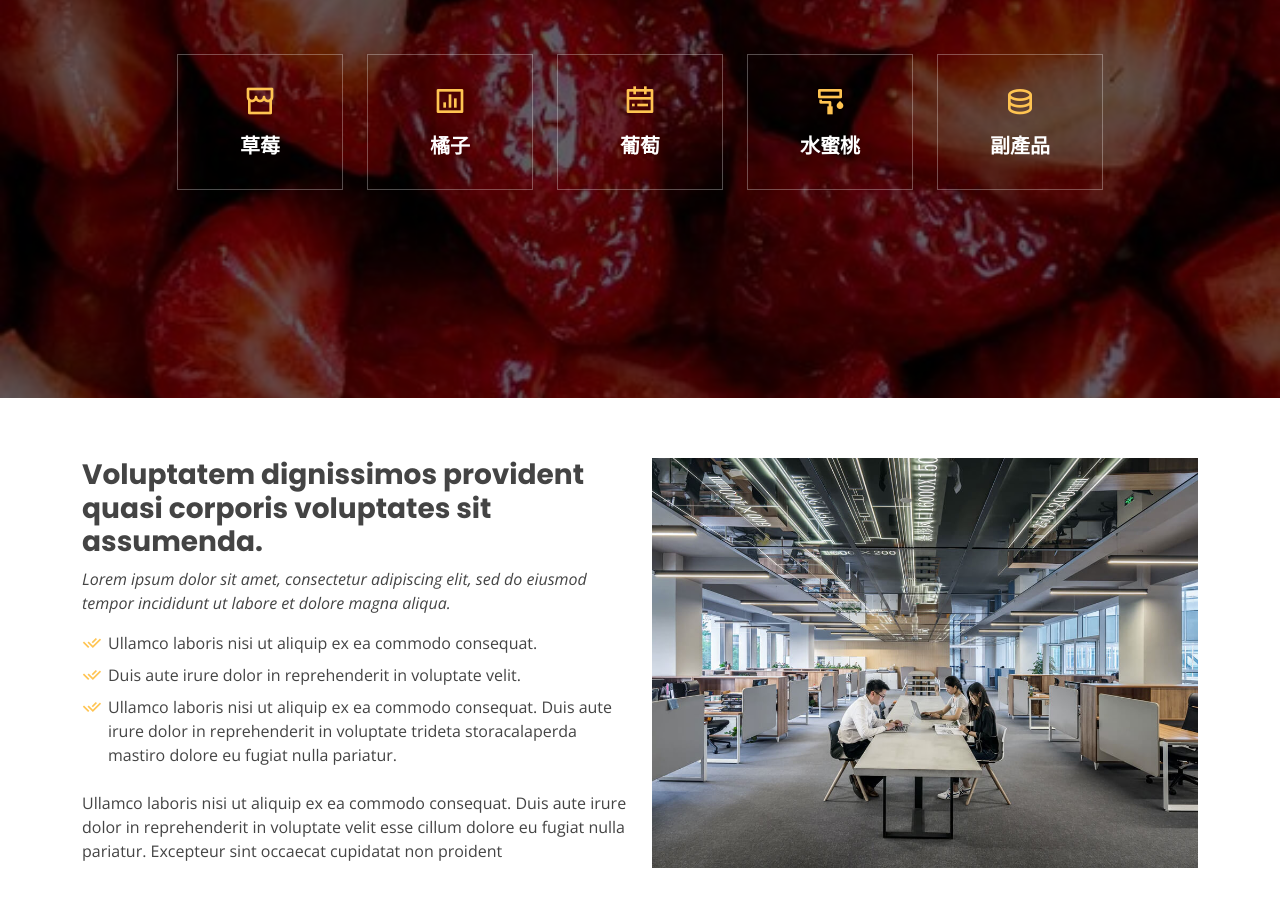
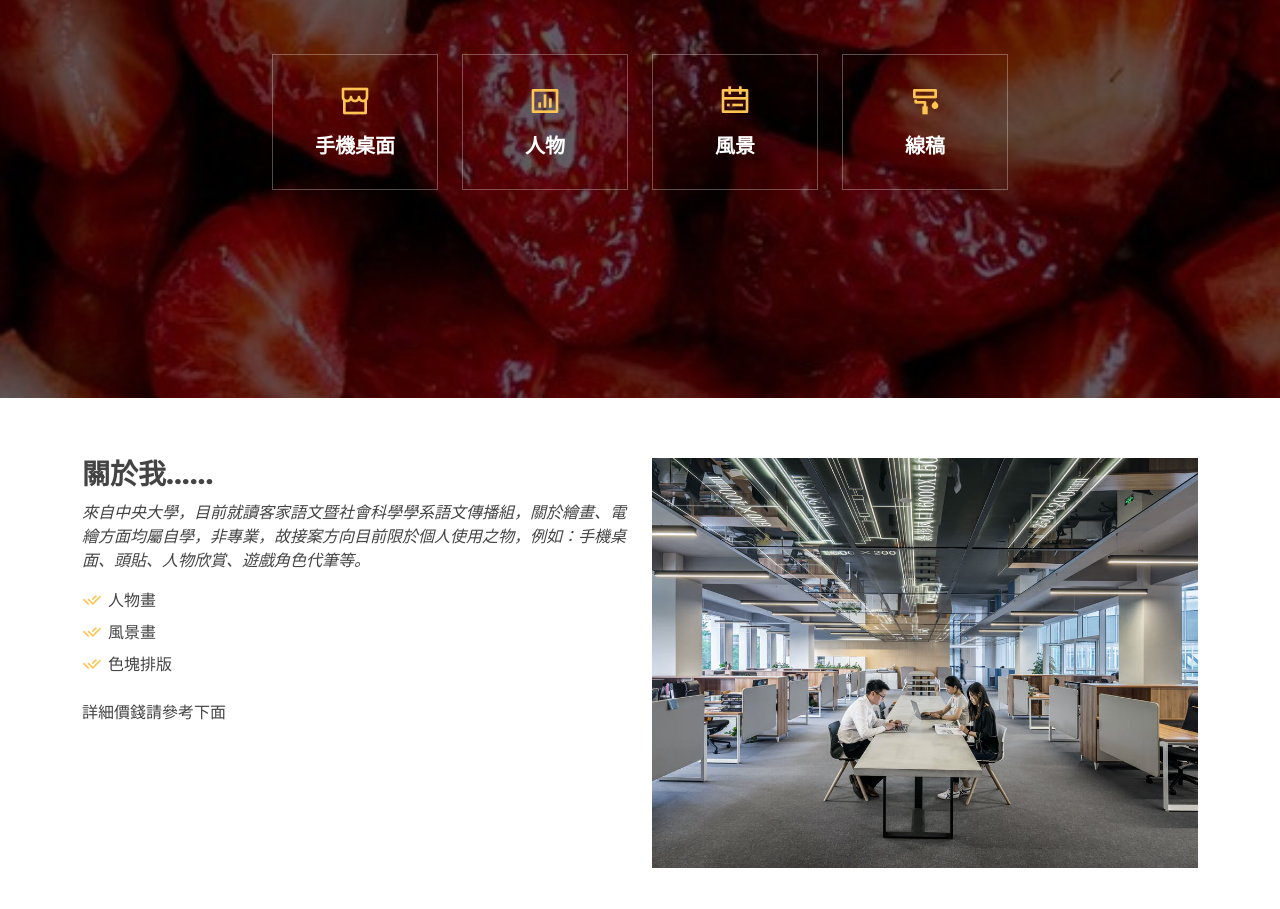
Before and after one commit to Yujou2004/Yujou2004.github.io, a plain HTML site: page index.html in a window 1280 px wide. Shown: the part 402-1311 px from the top of the page. Drawn offline with nearby package versions, Linux system fonts and the light colour scheme; animation ran at ten frames a second.

Commit message:
Add files via upload

```diff
--- a/index.html
+++ b/index.html
@@ -5,7 +5,7 @@
   <meta charset="utf-8">
   <meta content="width=device-width, initial-scale=1.0" name="viewport">
 
-  <title>水果</title>
+  <title>電繪委託</title>
   <meta content="" name="description">
   <meta content="" name="keywords">
 
@@ -43,7 +43,7 @@
   <header id="header" class="fixed-top ">
     <div class="container d-flex align-items-center justify-content-lg-between">
 
-      <h1 class="logo me-auto me-lg-0"><a href="index.html">水果<span>.</span></a></h1>
+      <h1 class="logo me-auto me-lg-0"><a href="index.html">Project<span>.</span></a></h1>
       <!-- Uncomment below if you prefer to use an image logo -->
       <!-- <a href="index.html" class="logo me-auto me-lg-0"><img src="assets/img/logo.png" alt="" class="img-fluid"></a>-->
 
@@ -55,8 +55,8 @@
           <li><a class="nav-link scrollto " href="#portfolio">介紹</a></li>
           <li class="dropdown"><a href="#"><span>種類</span> <i class="bi bi-chevron-down"></i></a>
             <ul>
-              <li><a href="#">草莓</a></li>
-              <li class="dropdown"><a href="#"><span>橘子</span> <!--<i class="bi bi-chevron-right"></i></a>
+              <li><a href="#">手機桌面</a></li>
+              <li class="dropdown"><a href="#"><span>人物畫</span> <!--<i class="bi bi-chevron-right"></i></a>
                 <ul>
                   <li><a href="#">12粒</a></li>
                   <li><a href="#">15粒</a></li>
@@ -67,9 +67,8 @@
                   <li><a href="#">40粒</a></li>
                 </ul>
               </li>-->
-              <li><a href="#">葡萄</a></li>
-              <li><a href="#">水蜜桃</a></li>
-              <li><a href="#">副產品</a></li>
+              <li><a href="#">風景</a></li>
+              <li><a href="#">線稿</a></li>
 
             </ul>
           </li>
@@ -89,8 +88,8 @@
 
       <div class="row justify-content-center" data-aos="fade-up" data-aos-delay="150">
         <div class="col-xl-6 col-lg-8">
-          <h1>FRUIT<span></span></h1>
-          <h2>We sale juice fruits</h2>
+          <h1>project<span></span></h1>
+          <h2>Digital Painting</h2>
         </div>
       </div>
 
@@ -98,34 +97,34 @@
         <div class="col-xl-2 col-md-4">
           <div class="icon-box">
             <i class="ri-store-line"></i>
-            <h3><a href="">草莓</a></h3>
+            <h3><a href="">手機桌面</a></h3>
           </div>
         </div>
         <div class="col-xl-2 col-md-4">
           <div class="icon-box">
             <i class="ri-bar-chart-box-line"></i>
-            <h3><a href="">橘子</a></h3>
+            <h3><a href="">人物</a></h3>
           </div>
         </div>
         <div class="col-xl-2 col-md-4">
           <div class="icon-box">
             <i class="ri-calendar-todo-line"></i>
-            <h3><a href="">葡萄</a></h3>
+            <h3><a href="">風景</a></h3>
           </div>
         </div>
         <div class="col-xl-2 col-md-4">
           <div class="icon-box">
             <i class="ri-paint-brush-line"></i>
-            <h3><a href="">水蜜桃</a></h3>
+            <h3><a href="">線稿</a></h3>
           </div>
         </div>
-        <div class="col-xl-2 col-md-4">
+         <!-- =======<div class="col-xl-2 col-md-4">
           <div class="icon-box">
             <i class="ri-database-2-line"></i>
             <h3><a href="">副產品</a></h3>
           </div>
         </div>
-      </div>
+      </div>======= -->
 
     </div>
   </section><!-- End Hero -->
@@ -141,19 +140,17 @@
             <img src="assets/img/about.jpg" class="img-fluid" alt="">
           </div>
           <div class="col-lg-6 pt-4 pt-lg-0 order-2 order-lg-1 content" data-aos="fade-right" data-aos-delay="100">
-            <h3>Voluptatem dignissimos provident quasi corporis voluptates sit assumenda.</h3>
+            <h3>關於我......</h3>
             <p class="fst-italic">
-              Lorem ipsum dolor sit amet, consectetur adipiscing elit, sed do eiusmod tempor incididunt ut labore et dolore
-              magna aliqua.
+              來自中央大學，目前就讀客家語文暨社會科學學系語文傳播組，關於繪畫、電繪方面均屬自學，非專業，故接案方向目前限於個人使用之物，例如：手機桌面、頭貼、人物欣賞、遊戲角色代筆等。
             </p>
             <ul>
-              <li><i class="ri-check-double-line"></i> Ullamco laboris nisi ut aliquip ex ea commodo consequat.</li>
-              <li><i class="ri-check-double-line"></i> Duis aute irure dolor in reprehenderit in voluptate velit.</li>
-              <li><i class="ri-check-double-line"></i> Ullamco laboris nisi ut aliquip ex ea commodo consequat. Duis aute irure dolor in reprehenderit in voluptate trideta storacalaperda mastiro dolore eu fugiat nulla pariatur.</li>
+              <li><i class="ri-check-double-line"></i> 人物畫</li>
+              <li><i class="ri-check-double-line"></i> 風景畫</li>
+              <li><i class="ri-check-double-line"></i> 色塊排版</li>
             </ul>
             <p>
-              Ullamco laboris nisi ut aliquip ex ea commodo consequat. Duis aute irure dolor in reprehenderit in voluptate
-              velit esse cillum dolore eu fugiat nulla pariatur. Excepteur sint occaecat cupidatat non proident
+              詳細價錢請參考下面
             </p>
           </div>
         </div>
@@ -221,7 +218,7 @@
 
         <div class="section-title">
           <h2>Services</h2>
-          <p>Check our Services</p>
+          <p>作品參考</p>
         </div>
 
         <div class="row">
```
